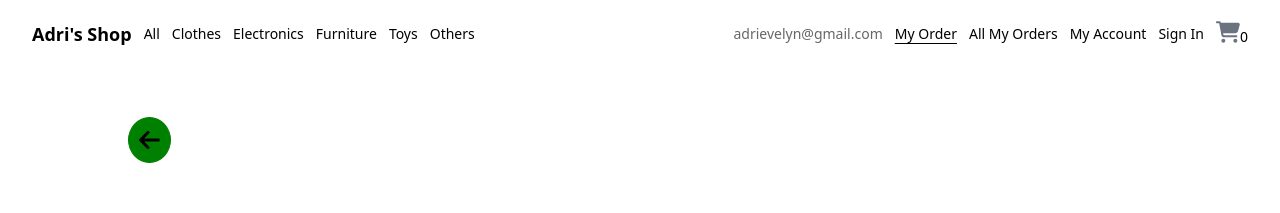
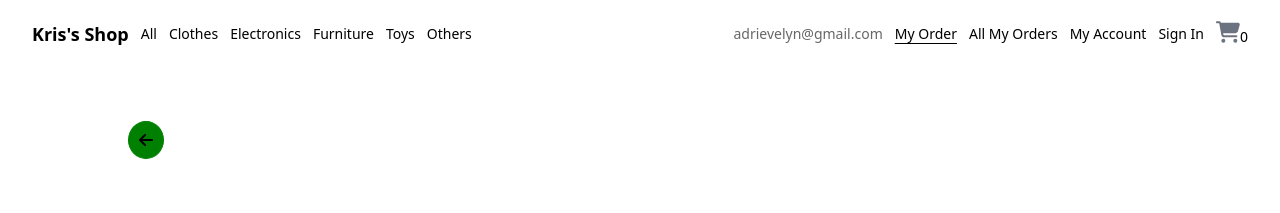
Before and after one commit to Adri-ESM/react-vite-tailwind, a React (Vite) app: page /my-order in a window 1280 px wide. Shown: the top 213 px of the page. Built offline with nearby package versions, Linux system fonts and the light colour scheme.

Commit message:
changed component Navbar

```diff
--- a/src/Components/Back/index.jsx
+++ b/src/Components/Back/index.jsx
@@ -6,7 +6,7 @@ export default function Back() {
   return (
     <div>
       <FontAwesomeIcon
-      className="arrow text-2xl cursor-pointer mt-10"
+      className="arrow text-l cursor-pointer mt-10"
       icon={faArrowLeft}
       onClick={ () => window.history.back()}
     />
--- a/src/Components/Navbar/index.jsx
+++ b/src/Components/Navbar/index.jsx
@@ -21,7 +21,7 @@ const Navbar = () => {
     <nav className="flex justify-between bg-white items-center top-0 fixed z-10 w-full py-5 px-8 text-sm font-light">
       <ul className="flex items-center gap-3">
         <li className="font-semibold text-lg">
-          <NavLink to="/">Adri&apos;s  Shop</NavLink>
+          <NavLink to="/">Kris&apos;s  Shop</NavLink>
         </li>
         <li>
           <NavLink
--- a/src/Pages/MyOrders/index.jsx
+++ b/src/Pages/MyOrders/index.jsx
@@ -11,10 +11,9 @@ export default function MyOrders() {
 
 
   return (
-    <Layout>
         <div>
             <Back />
-        </div>
+        <Layout>
       <h1 className="mt-20">My Orders</h1>
     {
         context.order.map((order, index) => {
@@ -26,5 +25,6 @@ export default function MyOrders() {
         })
       }
     </Layout>
+    </div>
   )
 }
```
Also changed, not shown: 1 other file (tests, documents, lock files or other folders).
